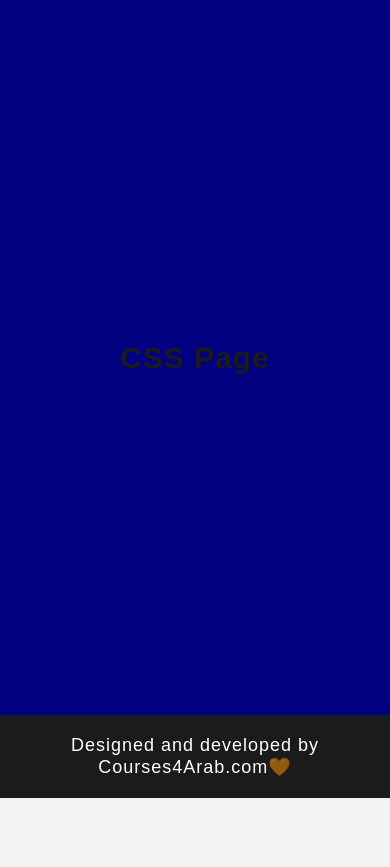
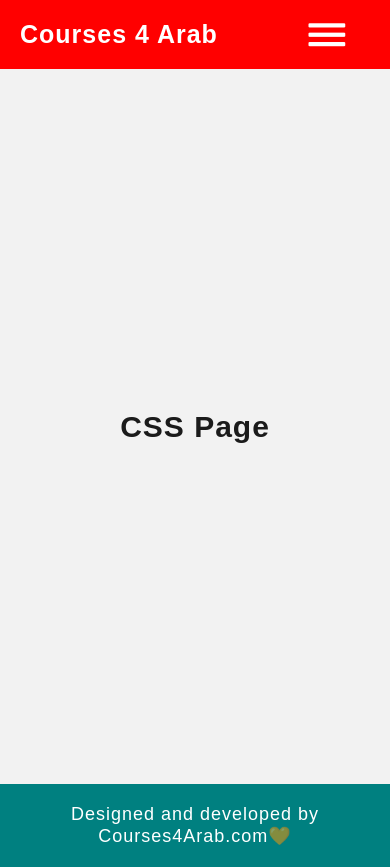
Before and after one commit to amir-by/react-project-1, a React (Create React App) app: page /css in a window 390 px wide. Before the commit the page ends 844 px from the top, so only its background shows below. Built offline with nearby package versions, Linux system fonts and the light colour scheme.

Commit message:
lesson 9.1

```diff
--- a/public/mobile-screen.css
+++ b/public/mobile-screen.css
@@ -1,10 +1,3 @@
-.show-when-mobile {
-  display: block;
-}
-
-.hide-when-mobile {
-  display: none;
-}
 
 /* ====================================
     1. Font Awesom hamburger menu
--- a/public/style.css
+++ b/public/style.css
@@ -13,51 +13,12 @@
 
 */
 
-/* ===============
-   0. global style
-================ */
-
-* {
-  margin: 0;
-  padding: 0;
-  color: white;
-
-  font-family: sans-serif;
-
-  text-decoration: none;
-  list-style: none;
-
-  letter-spacing: 1px;
-}
-
-html {
-  box-sizing: border-box;
-  background-color: #f2f2f2;
-}
-
-*,
-*:before,
-*:after {
-  box-sizing: inherit;
-}
-
-header {
-  background-color: #1b1b1b;
-}
-
-h1 {
-  padding: 20px;
-  font-size: 25px;
-}
 
 /* ===============
    1.  ul class .flex
 ================ */
 
-.hide-when-mobile {
-  display: flex;
-  justify-content: space-around;
-}
+
 
 .flex {
   display: flex;
@@ -143,38 +104,3 @@ h1 {
 .mini-projects:hover .sub-sub-ul {
   display: block;
 }
-
-
-/* ==================
-    2. main & footer
-===================== */
-main{
-  color: #1b1b1b;
-
-  height: calc(100vh - 128.64px);
-
-  font-size: 30px;
-  font-weight: bold;
-  line-height: 50px;
-
-  display: flex;
-  justify-content: center;
-  align-items: center;
-
-  text-align: center;
-}
-
-footer{
-  background-color: #1b1b1b;
-
-  padding: 20px 0;
-  text-align: center;
-  font-size: 18px;
-}
-
-/* ==================
-    3. header of mobile
-===================== */
-.show-when-mobile {
-  display: none;
-}
--- /dev/null
+++ b/src/comp/Footer.css
@@ -0,0 +1,11 @@
+.myfooter footer{
+  background-color: #1b1b1b;
+
+  padding: 20px 0;
+  text-align: center;
+  font-size: 18px;
+}
+
+.myfooter .ali {
+  background-color: teal;
+}
--- /dev/null
+++ b/src/comp/Header.css
@@ -0,0 +1,20 @@
+.hide-when-mobile {
+  display: flex;
+  justify-content: space-around;
+}
+/* ==================
+     header of mobile
+===================== */
+.show-when-mobile {
+  display: none;
+}
+@media (max-width: 800px) {
+  .show-when-mobile {
+    display: block;
+  }
+
+  .hide-when-mobile {
+    display: none;
+  }
+
+}
--- /dev/null
+++ b/src/comp/MainComponent.css
@@ -0,0 +1,18 @@
+/* ==================
+  main
+===================== */
+main{
+  color: #1b1b1b;
+
+  height: calc(100vh - 128.64px);
+
+  font-size: 30px;
+  font-weight: bold;
+  line-height: 50px;
+
+  display: flex;
+  justify-content: center;
+  align-items: center;
+
+  text-align: center;
+}
--- a/src/comp/MainComponent.js
+++ b/src/comp/MainComponent.js
@@ -1,5 +1,5 @@
 
-
+import "./MainComponent.css"
 const MainComponent = ({myName}) => {
   return (
     <main>
--- a/src/comp/footer.js
+++ b/src/comp/footer.js
@@ -1,9 +1,10 @@
 import React from 'react'
+import './Footer.css'
 
 export default function footer() {
   return (
-    <div>
-        <footer>
+    <div className='myfooter'>
+        <footer className='ali'>
       Designed and developed by Courses4Arab.com
       <span>🧡</span>
     </footer>
--- a/src/comp/header.js
+++ b/src/comp/header.js
@@ -1,5 +1,6 @@
 import React from 'react';
 import { NavLink } from "react-router-dom";
+import './Header.css'
 
 const Header = () => {
   return (
@@ -69,7 +70,7 @@ const Header = () => {
         </li>
       </ul>
     </header>
-    {/* <header style={{backgroundColor:'yellow'}}  className="show-when-mobile">
+    <header style={{backgroundColor:'red'}}  className="show-when-mobile">
       <h1>Courses 4 Arab</h1>
       <label className="absolute" htmlFor="burger">
         <i className="fas fa-bars" />
@@ -136,7 +137,7 @@ const Header = () => {
           </ul>
         </div>
       </div>
-    </header> */}
+    </header>
     </div>
   );
 }
--- a/src/index.css
+++ b/src/index.css
@@ -12,8 +12,39 @@ code {
     monospace;
 }
 
-body{
-  background-color: navy;
+/* ===============
+   0. global style
+================ */
+
+* {
+  margin: 0;
+  padding: 0;
+  color: white;
+
+  font-family: sans-serif;
+
+  text-decoration: none;
+  list-style: none;
+
+  letter-spacing: 1px;
 }
-.t1{color: #222;}
-.t2{color: yellow;}
+
+html {
+  box-sizing: border-box;
+  background-color: #f2f2f2;
+}
+
+*,
+*:before,
+*:after {
+  box-sizing: inherit;
+}
+
+header {
+  background-color: #1b1b1b;
+}
+
+h1 {
+  padding: 20px;
+  font-size: 25px;
+}
```
